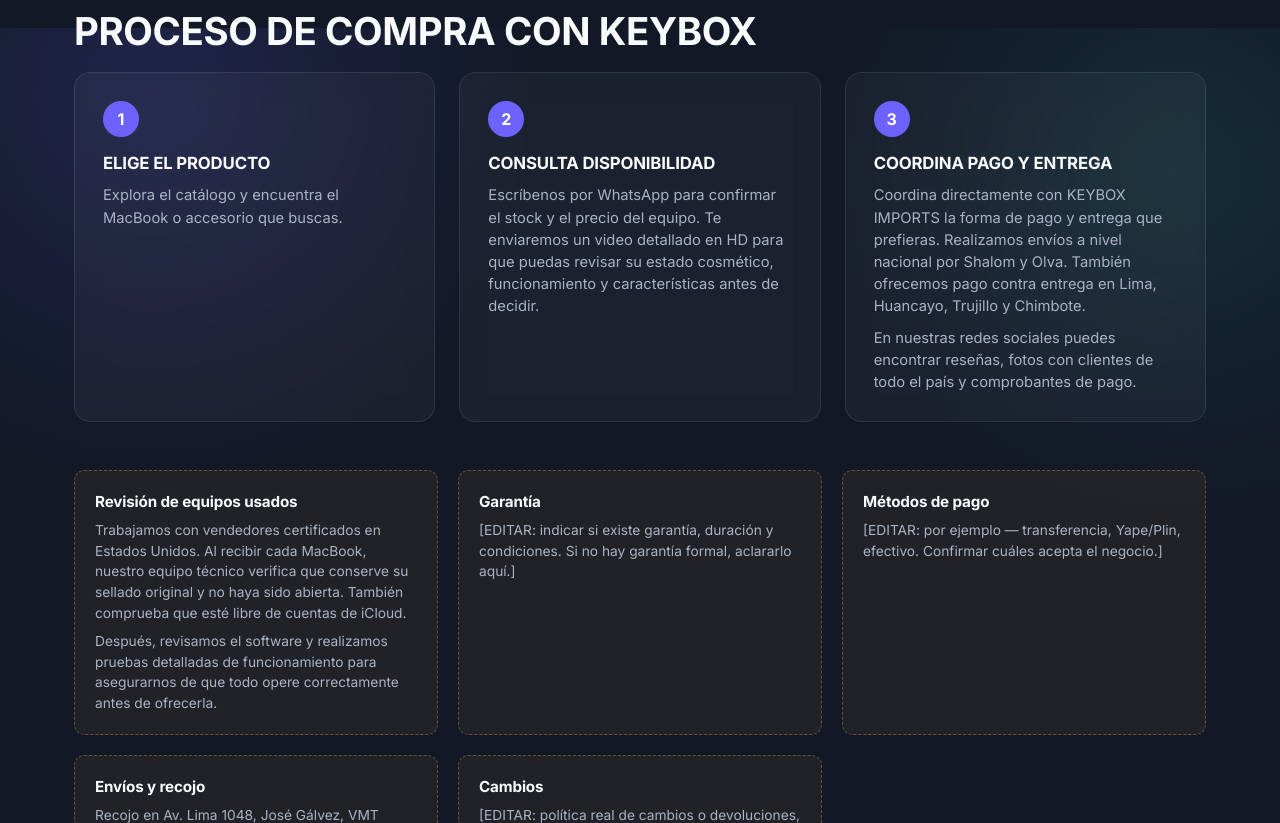
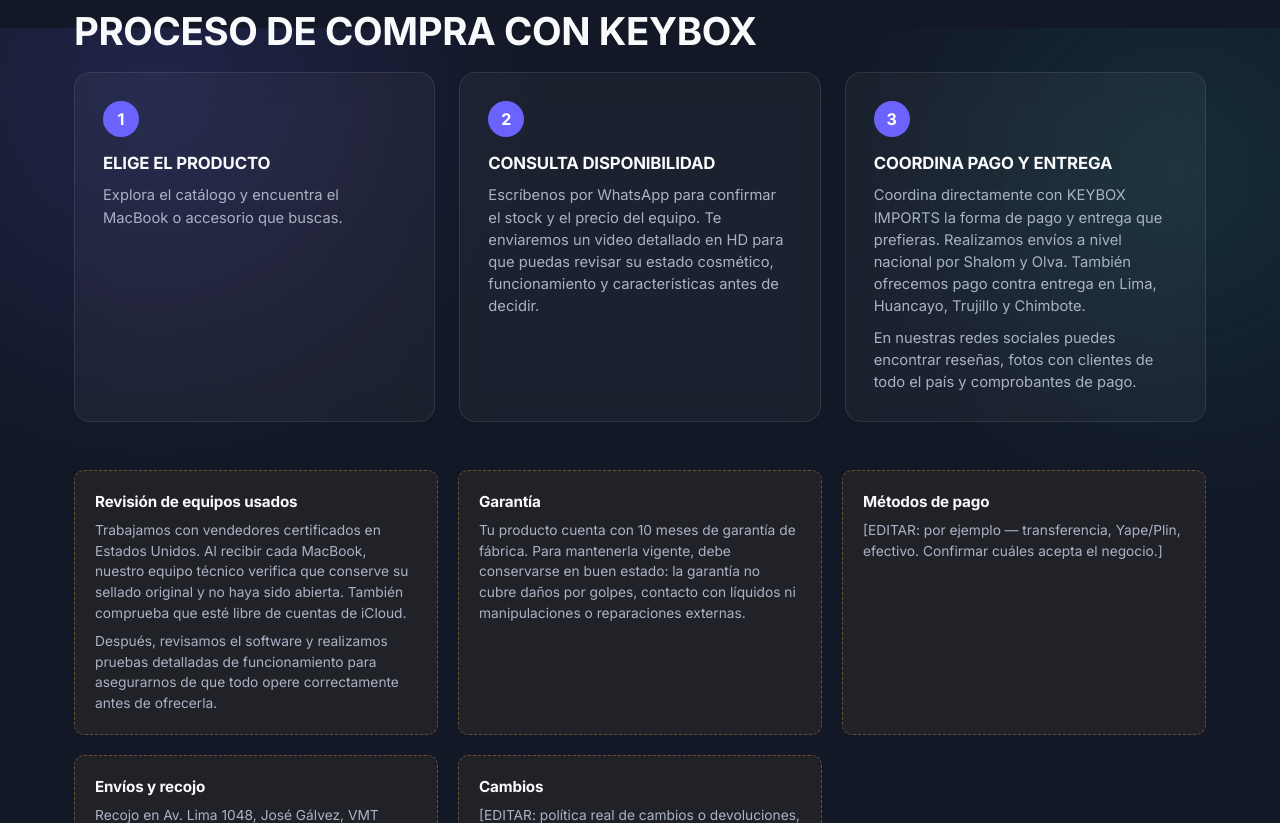
Before and after one commit to KevinCastilloArtezano/keybox-imports-web, a plain HTML site: page index.html in a window 1280 px wide. Shown: the part 2372-3195 px from the top of the page. Drawn offline with Linux system fonts and the light colour scheme; animation ran at ten frames a second.

Commit message:
Add real warranty terms
Co-Authored-By: Claude Sonnet 5 <noreply@anthropic.com>

```diff
--- a/index.html
+++ b/index.html
@@ -196,7 +196,7 @@
         </div>
         <div class="trust-item">
           <h4>Garantía</h4>
-          <p>[EDITAR: indicar si existe garantía, duración y condiciones. Si no hay garantía formal, aclararlo aquí.]</p>
+          <p>Tu producto cuenta con 10 meses de garantía de fábrica. Para mantenerla vigente, debe conservarse en buen estado: la garantía no cubre daños por golpes, contacto con líquidos ni manipulaciones o reparaciones externas.</p>
         </div>
         <div class="trust-item">
           <h4>Métodos de pago</h4>
```
